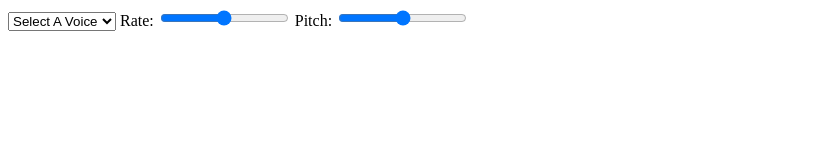
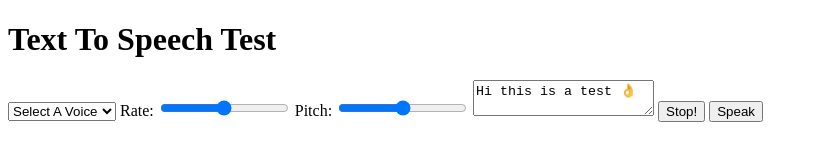
Before and after one commit to EyderACM/text-to-speech, a plain HTML site: page index.html in a window 1280 px wide. Shown: the whole page, without its empty margins (0-818 px from the left). Drawn offline with Linux system fonts and the light colour scheme.

Commit message:
add a container for main content

```diff
--- a/index.html
+++ b/index.html
@@ -10,6 +10,8 @@
 </head>
 <body>
 
+    <div class="voceinator">
+        <h1>Text To Speech Test</h1>
         <select name="voice" id="voices">
             <option value="">Select A Voice</option>
         </select>
@@ -20,7 +22,10 @@
         <label for="pitch">Pitch:</label>
         <input name="pitch" type="range" min="0" max="2" volume="1" step="0.1">
 
-
+        <textarea name="text">Hi this is a test 👌</textarea>
+        <button id="stop">Stop!</button>
+        <button id="speak">Speak</button>
+    </div>
 
 </body>
 </html>
```
Lines whose indentation alone changed are shown as unchanged.
